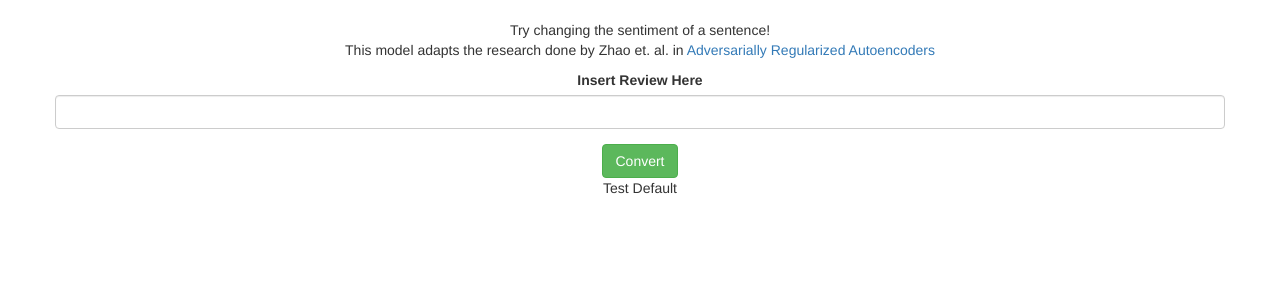
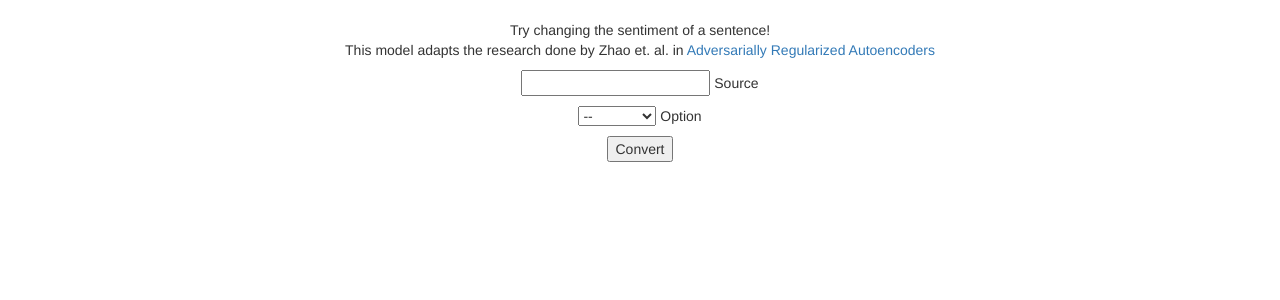
Before and after one commit to kwj2104/ARAE-Sentiment-Transfer, a Flask app: page /inference in a window 1280 px wide. Shown: the part 52-352 px from the top of the page. Run offline with Flask 2, Linux system fonts and the light colour scheme; parts of the project's set-up code (start-up, migrations or seed data) failed here and were passed over; some libraries are stand-ins or nearby versions.

Commit message:
And we're back

```diff
--- a/app/forms.py
+++ b/app/forms.py
@@ -1,7 +1,13 @@
 from flask_wtf import FlaskForm
-from wtforms import StringField, PasswordField, BooleanField, SubmitField
-from wtforms.validators import DataRequired
+from wtforms import StringField, PasswordField, BooleanField, SubmitField, SelectField
+from wtforms.validators import DataRequired, Optional, ValidationError
+
+def validate_staff(form, field):
+    if field.data == 0:
+        raise ValidationError("Sorry, you havn't chosen a option")
 
 class SentenceForm(FlaskForm):
+    options = [(0, "--"), (2, 'Negative'), (1,'Positive')]
     source_string = StringField('Insert Review Here', validators=[DataRequired()])
+    source_option = SelectField('Sentiment', choices=options, coerce=int, validators=[validate_staff])
     submit = SubmitField('Convert')
--- a/app/routes.py
+++ b/app/routes.py
@@ -1,5 +1,5 @@
 from app import app
-from flask import render_template, redirect, url_for
+from flask import render_template, redirect, url_for, request
 from app.forms import SentenceForm
 from models.inference import sent_inference
 
@@ -12,10 +12,20 @@ def index():
 @app.route('/inference', methods=['GET', 'POST'])
 def inference():
     form = SentenceForm()
-    output = "Test Default"
+    output = ""
+
+    base_color = '0x00000'
+    target_color = '0xff0000'
+
     if form.validate_on_submit():
         # Perform inference
-        output = sent_inference(form.source_string.data, encoder_no=1)
+        result = sent_inference(form.source_string.data, encoder_no=form.source_option.data)
 
-        #return redirect(url_for('inference'))
+        colors = []
+        for _, conf in result:
+            colors.append(hex(round(conf*int(target_color, 16))))
+        #output = [(word, color) for word, conf in result for color in colors]
+        output = list(zip(result, colors))
+
+        print(output)
     return render_template('sentence_input.html', form=form, output=output)
--- a/app/templates/sentence_input.html
+++ b/app/templates/sentence_input.html
@@ -1,3 +1,6 @@
+
+
+
 {% extends 'bootstrap/base.html' %}
 {% import 'bootstrap/wtf.html' as wtf %}
 
@@ -23,37 +26,27 @@
 {% endblock %}
 
 {% block content %}
-
+<link rel=stylesheet type=text/css href="{{ url_for('static', filename='style.css') }}">
   <div class="container">
     <div class="row">
       <div class="col" align="center">
           <p>Try changing the sentiment of a sentence!
             <br>This model adapts the research done by Zhao et. al.
           in <a href="https://arxiv.org/abs/1706.04223">Adversarially Regularized Autoencoders</a></p>
-          {{ wtf.quick_form(form, button_map={'submit':'success'}, form_type='inline', horizontal_columns=('md', 3, 20)) }}
-          <p>{{ output }}</p>
-      </div>
-    </div>
-  </div>
-  <!--<form action="" method="post">
-      {{ form.hidden_tag() }}
-      <p>
-          {{ form.source_string.label }}<br>
-          {{ form.source_string(size=40) }}<br>
-          {% for error in form.source_string.errors %}
-          <span style="color: red;">[{{ error }}]</span>
-          {% endfor %}
-      </p>
-      <p>{{ form.submit() }}</p>
-      <p>{{ output }}</p>
-  </form>-->
+
+          <!--{{ wtf.quick_form(form, button_map={'submit':'success'}, form_type='inline') }}-->
+          <form action="" method="post">
+            {{ form.hidden_tag() }}
+            {{ form.csrf_token() }}
+            <p>{{ form.source_string }} Source</p>
+            <p>{{ form.source_option }} Option</p>
+            <!--<p><input type="submit" value="Submit"></p>-->
+            <p>{{ form.submit() }}</p>
+          </form>
+
+          {% if output != "" %}
+            {% for word, color in output %}
+            <p><font color="{{ color }}">{{ word[0] }}</font> {{ color }}</p>
+            {% endfor %}
+          {% endif %}
 {% endblock content %}
-
-
-{% block footer %}
-<footer class="fixed bottom">
-  <div class="container">
-    <span class="text-muted">Place sticky footer content here.</span>
-  </div>
-</footer>
-{% endblock footer %}
--- a/models/inference.py
+++ b/models/inference.py
@@ -6,14 +6,15 @@ from torch.nn.utils.rnn import pack_padded_sequence, pad_packed_sequence
 from torch.distributions import Normal
 import argparse
 import random
-from models.helpers import to_gpu, Corpus, batchify, Dictionary
+from helpers import to_gpu, Corpus, batchify, Dictionary
+
+
 #import helpers
 import json
 import os
 import numpy as np
-from models.models import Seq2Seq2Decoder
+from models import Seq2Seq2Decoder
 import nltk
-import math
 
 #parser = argparse.ArgumentParser(description='ARAE for Yelp transfer')
 # Path Arguments
@@ -154,17 +155,18 @@ def sent_inference(source_sent, vocab=None, state_dict="models/trained_models/au
 #    print()
 #    print("DECODED:")
     cont = True
-    confidence = 0
+    confidence = []
     word_count = 0
-    decoded_sent = ""
+    decoded_sent = []
     for i, idx in enumerate(decoded[0]):
         if cont:
-            decoded_sent = decoded_sent + " " + vocabdict.idx2word[idx.item()]
-            confidence += math.log(all_vals[i])
+            decoded_sent.append((vocabdict.idx2word[idx.item()], all_vals[i]))
+            #confidence.append(all_vals[i])
+            #confidence += math.log(all_vals[i])
             word_count += 1
         if idx.item() == 2:
             cont = False
-    return decoded_sent, confidence/word_count
+    return decoded_sent
 
 
 #json_file = open('yelp_example/vocab.json')
--- a/models/inference_test.py
+++ b/models/inference_test.py
@@ -151,12 +151,12 @@ def inference(source_sent, vocab=None, state_dict="trained_models/autoencoder_mo
 #                lowercase=args.lowercase,
 #                vocab=vocabdict)
 
-source = "hell no"
+source = "you are beautiful"
 
 #print("SOURCE:")
 print(source)
 
-encoder_no = 1
+encoder_no = 0
 
 print(inference(source, state_dict="trained_models/autoencoder_model_25.pt", encoder_no=encoder_no))
 print(inference(source, state_dict="trained_models/autoencoder_model_50.pt", encoder_no=encoder_no))
--- a/models/models.py
+++ b/models/models.py
@@ -6,7 +6,7 @@ from torch.nn.utils.rnn import pack_padded_sequence, pad_packed_sequence
 from torch.distributions import Normal
 
 
-from models.helpers import to_gpu
+from helpers import to_gpu
 import json
 import os
 import numpy as np
```
